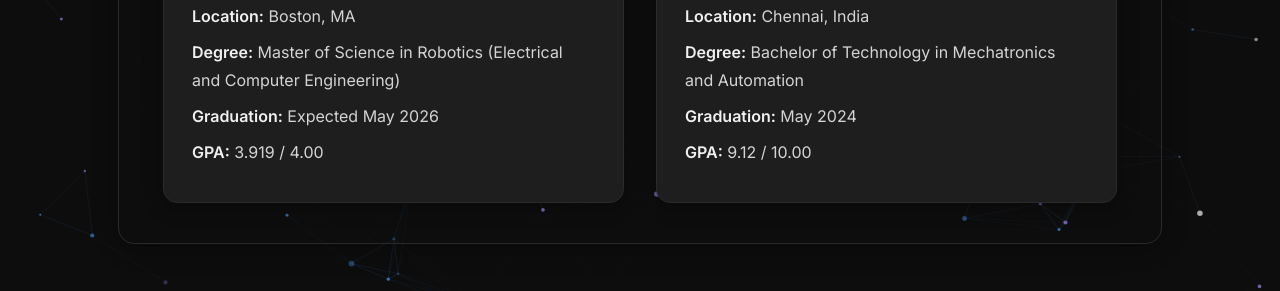
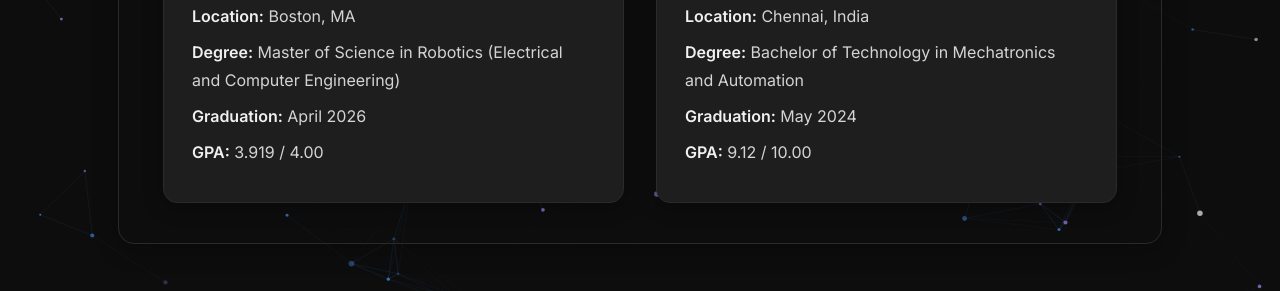
Before and after one commit to Sairamzz/Sairamzz.github.io, a Jekyll site: the page built from education.md, in a window 1280 px wide. Shown: the part 547-838 px from the top of the page. Built offline with Jekyll 4.4.1, drawn with Linux system fonts in a browser that asks for light colours; nearby versions of some CDN libraries.

Commit message:
Education

```diff
--- a/education.md
+++ b/education.md
@@ -13,7 +13,7 @@ permalink: /education/
     <h3 style="margin:0 0 12px; color:#4f9eff; font-size:1.1rem; border-bottom:1px solid #2a2a2a; padding-bottom:10px;">Northeastern University</h3>
     <p style="margin:8px 0; color:#d4d4d4;"><strong style="color:#f0f0f0;">Location:</strong> Boston, MA</p>
     <p style="margin:8px 0; color:#d4d4d4;"><strong style="color:#f0f0f0;">Degree:</strong> Master of Science in Robotics (Electrical and Computer Engineering)</p>
-    <p style="margin:8px 0; color:#d4d4d4;"><strong style="color:#f0f0f0;">Graduation:</strong> Expected May 2026</p>
+    <p style="margin:8px 0; color:#d4d4d4;"><strong style="color:#f0f0f0;">Graduation:</strong> April 2026</p>
     <p style="margin:8px 0; color:#d4d4d4;"><strong style="color:#f0f0f0;">GPA:</strong> 3.919 / 4.00</p>
   </div>
 
```
